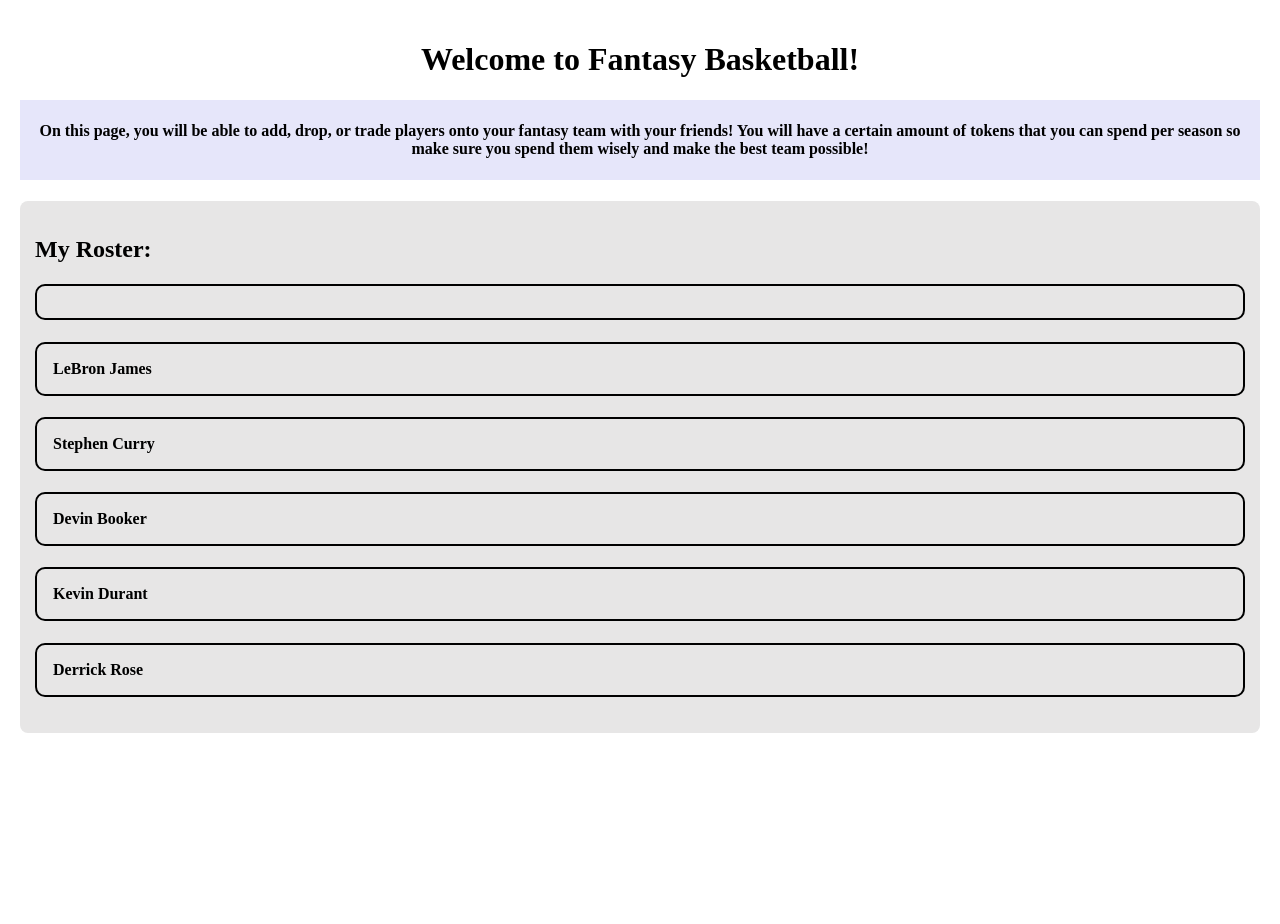
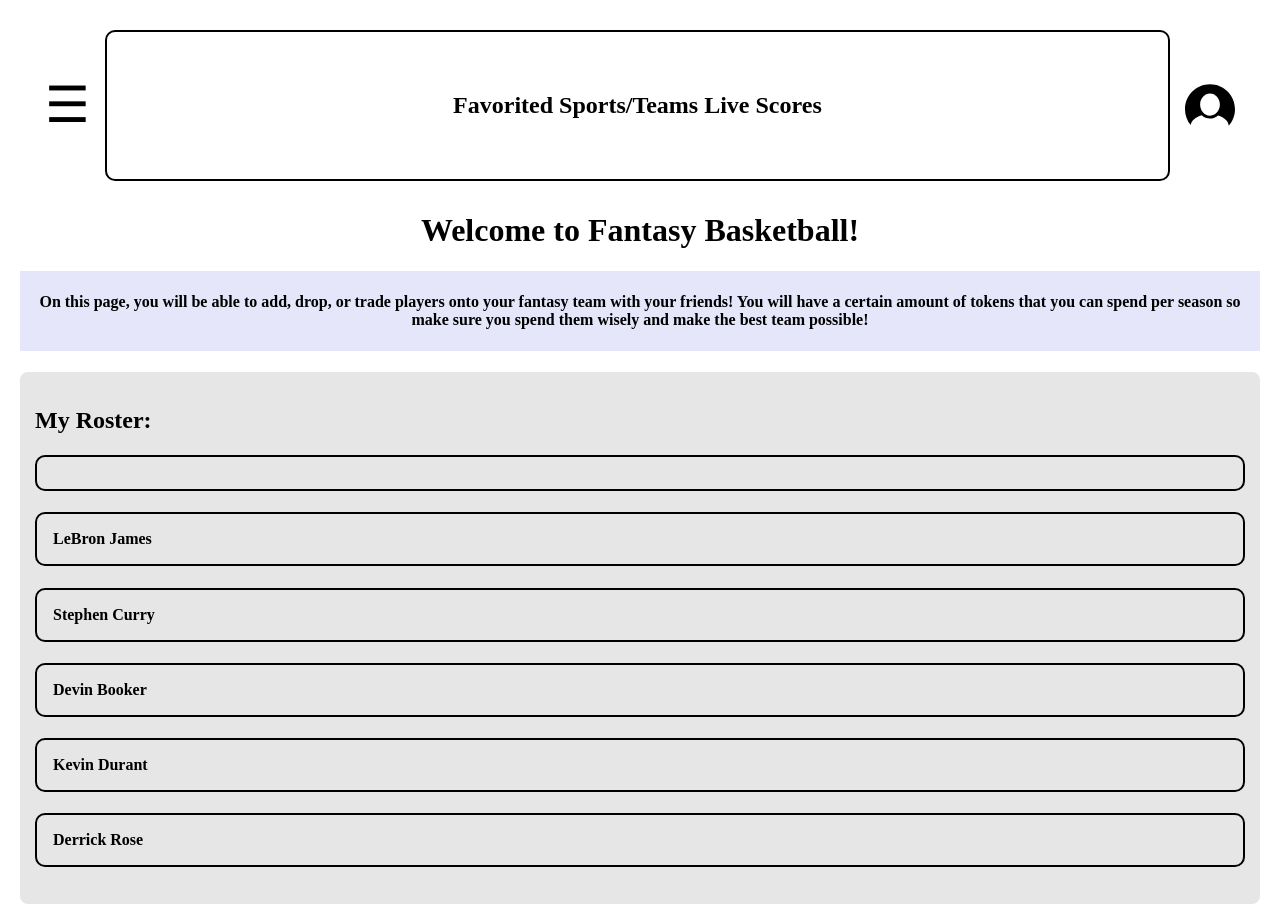
Before and after one commit to joelroyST/meta-capstone, a React (Vite) app in the folder frontend/: page /fantasy-basketball in a window 1280 px wide. Before the commit the page ends 800 px from the top, so only its background shows below. Built offline with nearby package versions, Linux system fonts and the light colour scheme.

Commit message:
This commit will allow there to be a top bar across different pages by creating it as a component

```diff
--- a/frontend/src/components/SideBarModal.jsx
+++ b/frontend/src/components/SideBarModal.jsx
@@ -9,6 +9,13 @@ function SidebarModal({setOpenSidebar}) {
         setOpenSidebar(false);
     }
 
+    const handleHomeClick = () => {
+        if (window.location.pathname !== "/") {
+            navigate("/")
+        }
+        setOpenSidebar(false);
+    }
+
     const handleNavigateFantasyBasketball = () => {
         navigate('/fantasy-basketball');
         setOpenSidebar(false);
@@ -17,6 +24,7 @@ function SidebarModal({setOpenSidebar}) {
   return (
     <div className='sidebar-modal-overlay' onClick={handleClose}>
         <div className='sidebar-modal open' onClick={(event) => event.stopPropagation()}>
+            <button onClick={handleHomeClick} className='sidebar-title'>Home</button>
             <h2 className='sidebar-title1' onClick={handleNavigateFantasyBasketball}>Fantasy Basketball</h2>
             <h2 className='sidebar-title'>Hot News</h2>
             <h2 className='sidebar-title'>NBA Teams</h2>
--- /dev/null
+++ b/frontend/src/components/TopBar.jsx
@@ -0,0 +1,24 @@
+import React from "react";
+import DefaultProfilePic from "../assets/defaultpfp.svg";
+import "./TopBar.css";
+
+const TopBar = ({ onHamburgClick, onProfileClick }) => {
+  return (
+      <div className="top-section">
+        <div
+          className="hamburg"
+          onClick={onHamburgClick}>
+          ☰
+        </div>
+        <section className="favorite-livescores">
+          <h2>Favorited Sports/Teams Live Scores</h2>
+        </section>
+        <img
+          className="user-profile-icon"
+          src={DefaultProfilePic}
+          onClick={onProfileClick}></img>
+      </div>
+  );
+};
+
+export default TopBar;
--- a/frontend/src/pages/FantasyBasketball.css
+++ b/frontend/src/pages/FantasyBasketball.css
@@ -29,7 +29,3 @@
     text-align: center;
     height: 80px;
 }
-
-.roster-container {
-
-}
--- a/frontend/src/pages/FantasyBasketball.jsx
+++ b/frontend/src/pages/FantasyBasketball.jsx
@@ -1,8 +1,13 @@
 import React, { useState, useEffect } from "react";
 import "./FantasyBasketball.css";
+import TopBar from "../components/TopBar";
+import AccountModal from "../Components/AccountModal";
+import SidebarModal from "../components/SideBarModal";
 
 const FantasyBasketball = () => {
   const [user, setUser] = useState(null);
+  const [openModal, setOpenModal] = useState(false);
+  const [openSidebar, setOpenSidebar] = useState(false);
 
   useEffect(() => {
     const token = localStorage.getItem("token");
@@ -34,6 +39,12 @@ const FantasyBasketball = () => {
 
   return (
     <div className="fantasy-basketball-page">
+      <TopBar
+        onHamburgClick={() => setOpenSidebar((prev) => !prev)}
+        onProfileClick={() => setOpenModal(true)}
+      />
+            {openModal && <AccountModal setOpenModal={setOpenModal} />}
+      {openSidebar && <SidebarModal setOpenSidebar={setOpenSidebar} />}
       <h1 className="fantasy-main-title">Welcome to Fantasy Basketball!</h1>
       <h4 className="fantasy-basketball-instructions">
         On this page, you will be able to add, drop, or trade players onto your
--- a/frontend/src/pages/HomePage.jsx
+++ b/frontend/src/pages/HomePage.jsx
@@ -1,10 +1,10 @@
 import React, { useState } from "react";
 import { useNavigate } from "react-router-dom";
-import DefaultProfilePic from "../assets/defaultpfp.svg";
 import "./HomePage.css";
 import AccountModal from "../Components/AccountModal";
 import { useEffect } from "react";
 import SidebarModal from "../components/SideBarModal";
+import TopBar from "../components/TopBar";
 
 function HomePage() {
   const [openModal, setOpenModal] = useState(false);
@@ -49,16 +49,7 @@ function HomePage() {
 
   return (
     <div className="homepage">
-      <div className="top-section">
-        <div className="hamburg" onClick={() => setOpenSidebar((prev) => !prev)}>☰</div>
-        <section className="favorite-livescores">
-          <h2>Favorited Sports/Teams Live Scores</h2>
-        </section>
-        <img
-          className="user-profile-icon"
-          src={DefaultProfilePic}
-          onClick={handleOpenModal}></img>
-      </div>
+      <TopBar onHamburgClick={() => setOpenSidebar((prev) => (!prev))} onProfileClick={handleOpenModal}/>
       <div className="middle-homepage">
         <section className="recommended-section">
           <h3 className="recommended-teams-sports-title">
```
Also changed, not shown: frontend/src/components/TopBar.css (added).
